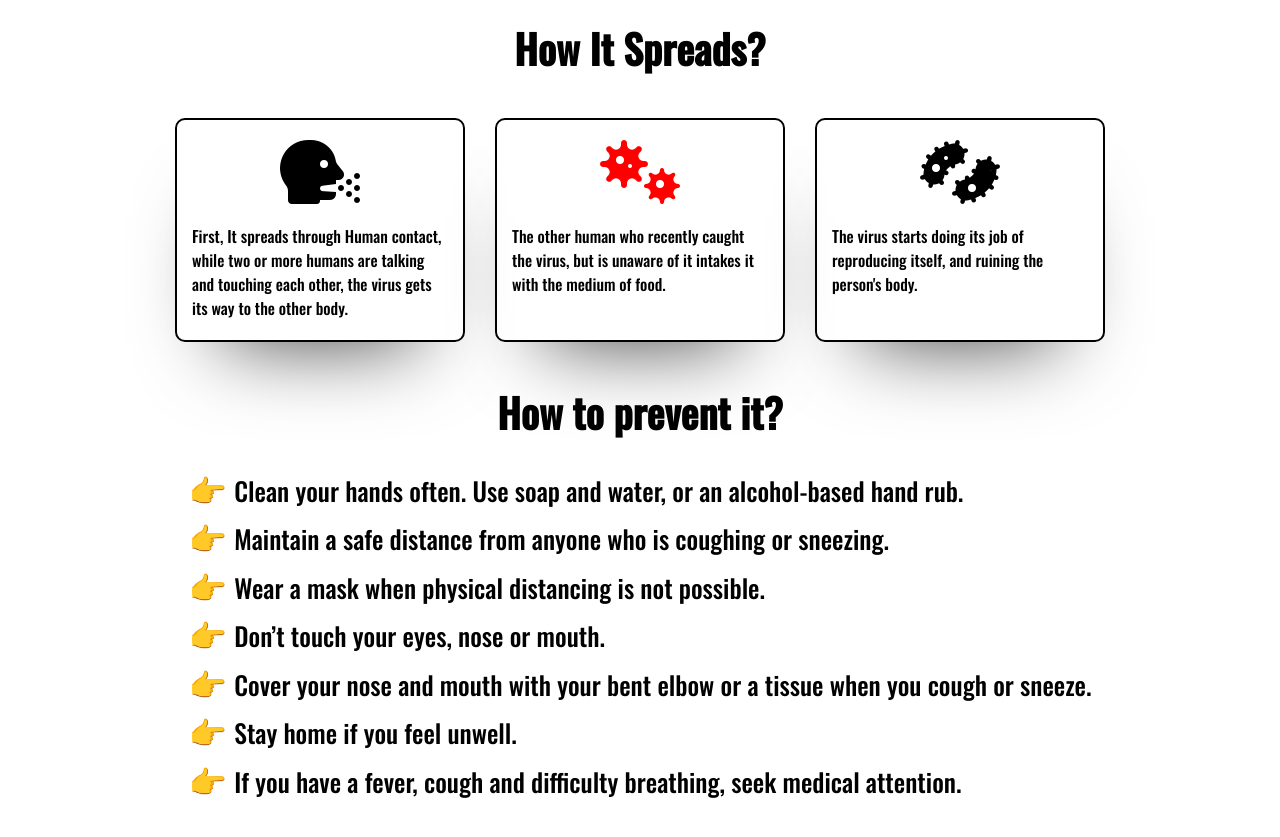
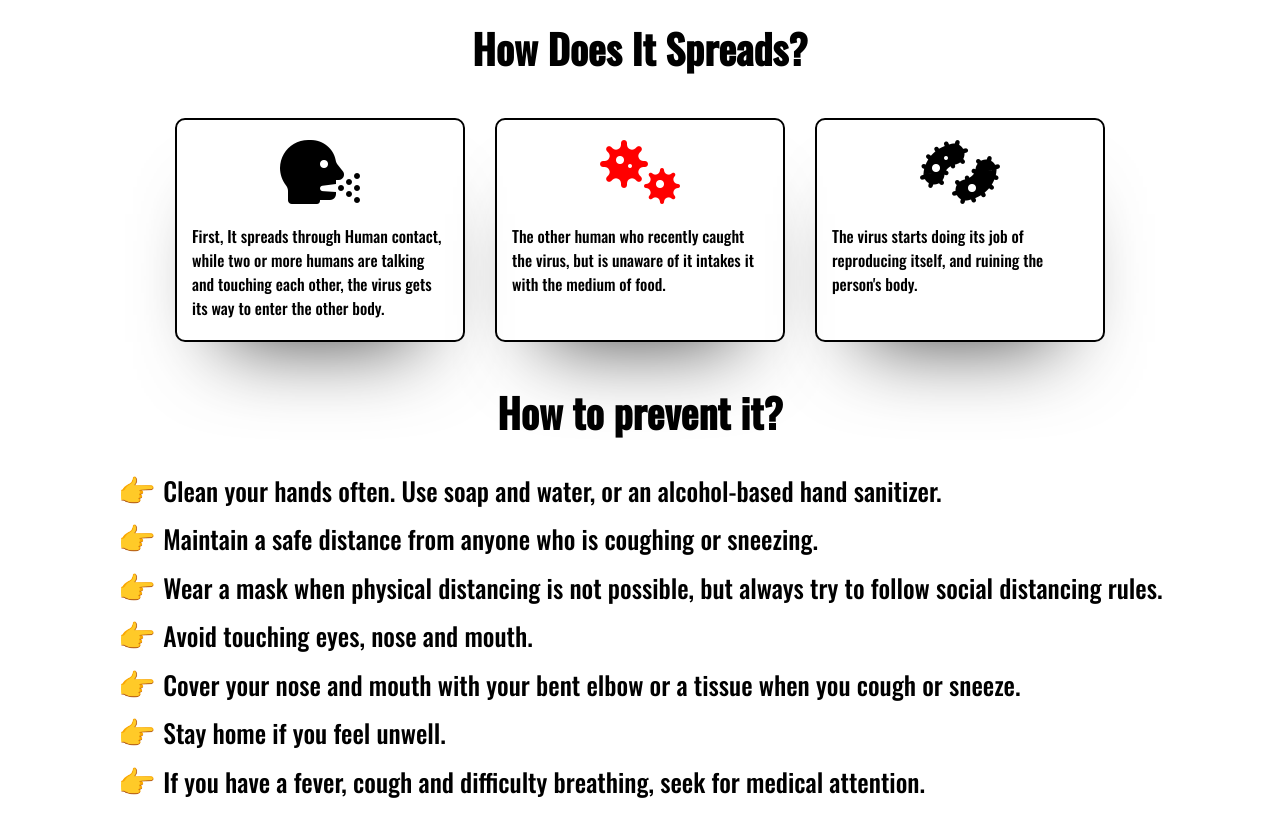
Before and after one commit to jeelpatel17/covid-landing-page, a plain HTML site: page index.html in a window 1280 px wide. Shown: the part 415-1252 px from the top of the page. Drawn offline with nearby package versions, Linux system fonts and the light colour scheme.

Commit message:
Update index.html

```diff
--- a/index.html
+++ b/index.html
@@ -4,7 +4,7 @@
 <head>
     <meta charset="UTF-8">
     <meta name="viewport" content="width=device-width, initial-scale=1.0">
-    <title>Let's Fight COVID-19 Together.</title>
+    <title>Let's Fight COVID-19 Together...</title>
     <link rel="stylesheet" href="styles.css">
     <link href="https://unpkg.com/aos@2.3.1/dist/aos.css" rel="stylesheet">
     <link href="https://fonts.googleapis.com/css2?family=Titillium+Web:wght@900&display=swap" rel="stylesheet">
@@ -31,12 +31,12 @@
         <div class="container">
             <p data-aos="fade-up" class="hero-txt">United We Fight.</p>
         </div>
-        <h1 class="heading">How It Spreads?</h1>
+        <h1 class="heading">How Does It Spreads?</h1>
         <div class="card-container">
             <div class="card" data-aos="fade-up">
                 <i class="fas fa-head-side-cough fa-4x"></i>
                 <p>First, It spreads through Human contact, while two or more humans are talking and touching each
-                    other, the virus gets its way to the other body.</p>
+                    other, the virus gets its way to enter the other body.</p>
             </div>
             <div class="card" data-aos="fade-up">
                 <i class="fas fa-viruses fa-4x"></i>
@@ -52,19 +52,19 @@
             <ul>
                 <li data-aos="fade-up" data-icon="👉 " class="precautions">Clean your hands often. Use soap and water,
                     or an alcohol-based
-                    hand rub.</li>
+                    hand sanitizer.</li>
                 <li data-aos="fade-up" data-icon="👉 " class="precautions">Maintain a safe distance from anyone who is
                     coughing or
                     sneezing.</li>
                 <li data-aos="fade-up" data-icon="👉 " class="precautions">Wear a mask when physical distancing is not
-                    possible.</li>
-                <li data-aos="fade-up" data-icon="👉 " class="precautions">Don’t touch your eyes, nose or mouth.</li>
+                    possible, but always try to follow social distancing rules.</li>
+                <li data-aos="fade-up" data-icon="👉 " class="precautions">Avoid touching eyes, nose and mouth.</li>
                 <li data-aos="fade-up" data-icon="👉 " class="precautions">Cover your nose and mouth with your bent
                     elbow or a tissue when
                     you cough or sneeze.</li>
                 <li data-aos="fade-up" data-icon="👉 " class="precautions">Stay home if you feel unwell.</li>
                 <li data-aos="fade-up" data-icon="👉 " class="precautions">If you have a fever, cough and difficulty
-                    breathing, seek
+                    breathing, seek for
                     medical attention.</li>
             </ul>
         </div>
```
